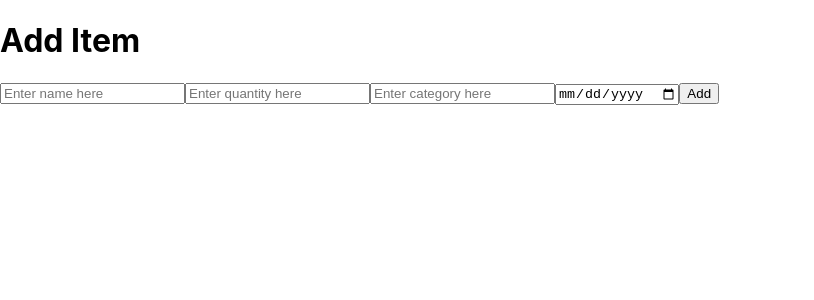
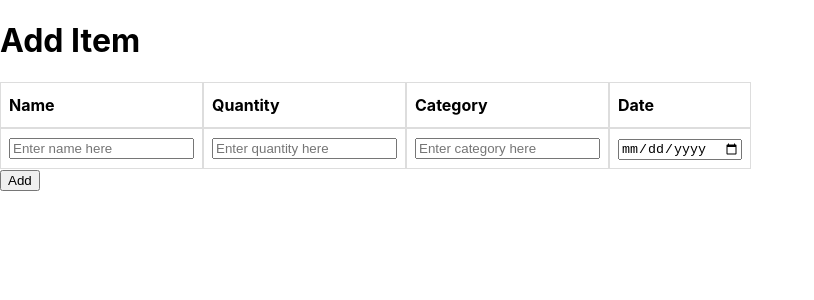
Before and after one commit to evbroom/cs361-project, a React (Create React App) app in the folder pantry-frontend/: page /add-item in a window 1280 px wide. Shown: the top 300 px of the page, without its empty margins (0-814 px from the left). Built offline with nearby package versions, Linux system fonts and the light colour scheme.

Commit message:
Structured Add/Edit pages to match the item list on the homepage

```diff
--- a/pantry-frontend/src/App.css
+++ b/pantry-frontend/src/App.css
@@ -30,9 +30,9 @@ tr:nth-child(even) {
   /* background-color: #f2f2f2; */
 }
 
-tr:hover {
+/* tr:hover {
   background-color: #ddd;
-}
+} */
 
 th {
   padding-top: 12px;
@@ -50,4 +50,5 @@ th {
 .dinner-spinner {
   margin: 16px 0;
   border: 1px solid black;
+  padding: 8px;
 }
--- a/pantry-frontend/src/components/DinnerSpinner.js
+++ b/pantry-frontend/src/components/DinnerSpinner.js
@@ -17,16 +17,19 @@ function DinnerSpinner({ items }) {
     // consider getting the id's, pulling a random one, then making a server call with that id to get the item. Just uncomment the find item by id function in the pantry_model.mjs file and give it a try
 
     return (
-        <div className="dinner-spinner">
+        <div>
             <h2>Dinner Spinner</h2>
             <p className="infotext">Not sure what to have? Click the Spin! button to randomly select an item from your freezer.</p>
+            <div className="dinner-spinner">
                 <p>
                     Name: {testItems[activeItem].name}
                 </p>
                 <p>
-                Date added: {testItems[activeItem].date}
+                    Date: {testItems[activeItem].date}
                 </p>
                 <button onClick={randomItem}>Spin!</button>
+            </div>
+
         </div>
     );
 }
--- a/pantry-frontend/src/pages/AddItemPage.js
+++ b/pantry-frontend/src/pages/AddItemPage.js
@@ -20,7 +20,7 @@ export const AddItemPage = () => {
             },
         });
         if (response.status === 201) {
-            alert("Successfully added the pantry item!");
+            // alert("Successfully added the pantry item!");
             history.push('/');
         } else {
             alert(`Please fill out all fields`);
@@ -32,26 +32,47 @@ export const AddItemPage = () => {
     return (
         <div>
             <h1>Add Item</h1>
-            <input
+            <thead>
+                <tr>
+                    <th>Name</th>
+                    <th>Quantity</th>
+                    <th>Category</th>
+                    <th>Date</th>
+                </tr>
+            </thead>
+            <tbody>
+                <tr>
+                    <td><input
                         type="text"
                         placeholder="Enter name here"
                         value={name}
-                onChange={e => setName(e.target.value)} />
+                        onChange={e => setName(e.target.value)} /></td>
+                    <td>
                         <input
                             type="number"
                             value={quantity}
                             placeholder="Enter quantity here"
                             onChange={e => setQuantity(e.target.value)} />
+                    </td>
+                    <td>
                         <input
                             type="text"
                             placeholder="Enter category here"
                             value={category}
                             onChange={e => setCategory(e.target.value)} />
+                    </td>
+                    <td>
                         <input
                             type="date"
                             placeholder="Enter date here"
                             value={date}
                             onChange={e => setDate(e.target.value)} />
+                    </td>
+
+
+                </tr>
+
+            </tbody>
             <button
                 onClick={addItem}
             >Add</button>
--- a/pantry-frontend/src/pages/EditItemPage.js
+++ b/pantry-frontend/src/pages/EditItemPage.js
@@ -20,7 +20,7 @@ export const EditItemPage = ({ itemToEdit }) => {
             },
         });
         if (response.status === 200) {
-            alert("Successfully edited the item!");
+            // alert("Successfully edited the item!");
             history.push('/');
         } else {
             alert(`Please fill out all required fields`);
@@ -33,26 +33,46 @@ export const EditItemPage = ({ itemToEdit }) => {
     return (
         <div>
             <h1>Edit Item</h1>
+            <thead>
+                <tr>
+                    <th>Name</th>
+                    <th>Quantity</th>
+                    <th>Category</th>
+                    <th>Date</th>
+                </tr>
+            </thead>
+            <tbody>
+                <tr>
+                    <td>
                         <input
                             type="text"
                             placeholder="Enter name here"
                             value={name}
                             onChange={e => setName(e.target.value)} />
+                    </td>
+                    <td>
                         <input
                             type="number"
                             value={quantity}
                             placeholder="Enter quantity here"
                             onChange={e => setQuantity(e.target.value)} />
+                    </td>
+                    <td>
                         <input
                             type="text"
                             placeholder="Enter category here"
                             value={category}
                             onChange={e => setCategory(e.target.value)} />
+                    </td>
+                    <td>
                         <input
                             type="date"
                             placeholder="Enter date here"
                             value={date}
                             onChange={e => setDate(e.target.value)} />
+                    </td>
+                </tr>
+            </tbody>
             <button
                 onClick={editItem}
             >Save and Update</button>
--- a/pantry-frontend/src/pages/HomePage.js
+++ b/pantry-frontend/src/pages/HomePage.js
@@ -44,7 +44,6 @@ function HomePage({ setItemToEdit }) {
             <p className="infotext">Manage the items in your deep freezer and keep track of when you added each item. Add, edit, or remove items as you need.</p>
             <p className="infotext">Click the Add New Item button to add an item to your freezer.</p>
             <p className="infotext">Click the edit button **add icon??** or the delete button to delete the item.</p>
-            <p className="infotext">Not sure what to have? Click the Spin! button to randomly select an item from your freezer.</p>
             <DinnerSpinner items={items}></DinnerSpinner>
             <Link to="/add-item"><button>Add New Item</button></Link>
             <ItemList items={items} onEdit={onEdit} onDelete={onDelete}></ItemList>
```
Lines whose indentation alone changed are shown as unchanged.
